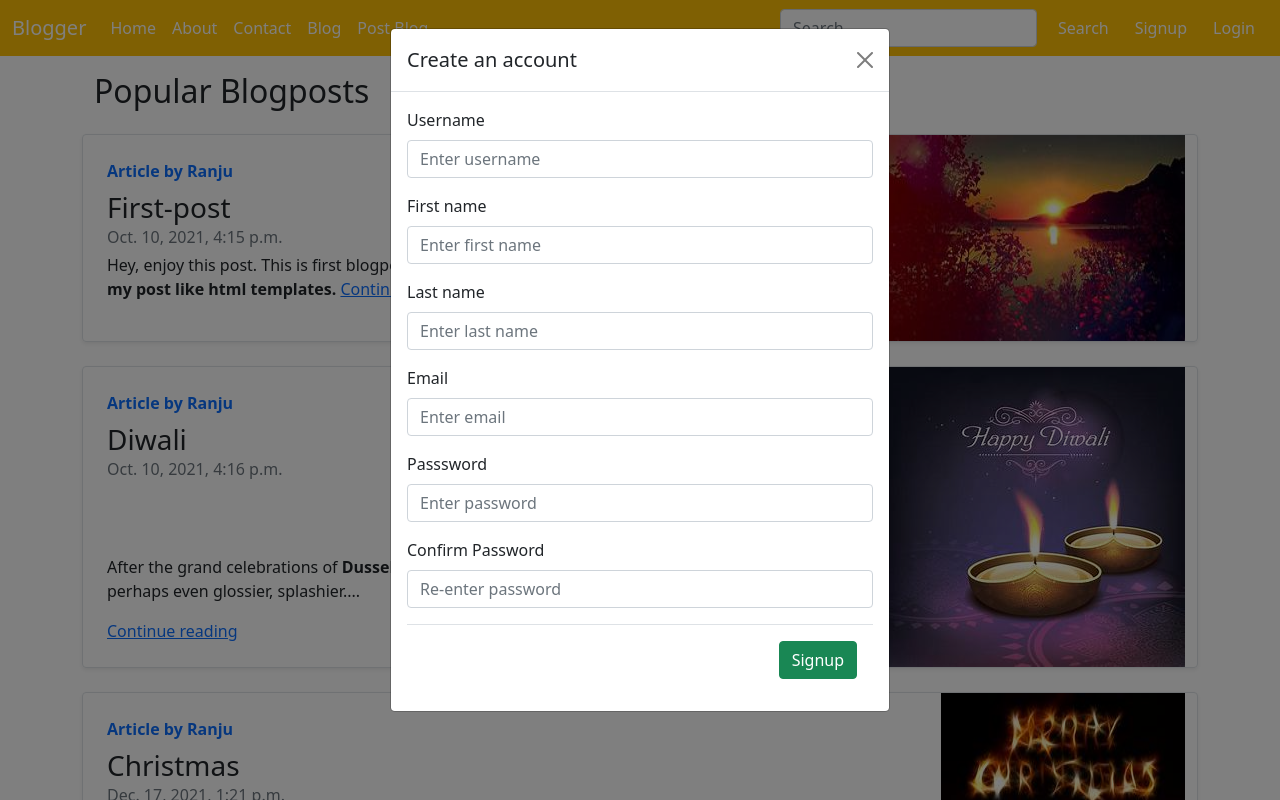
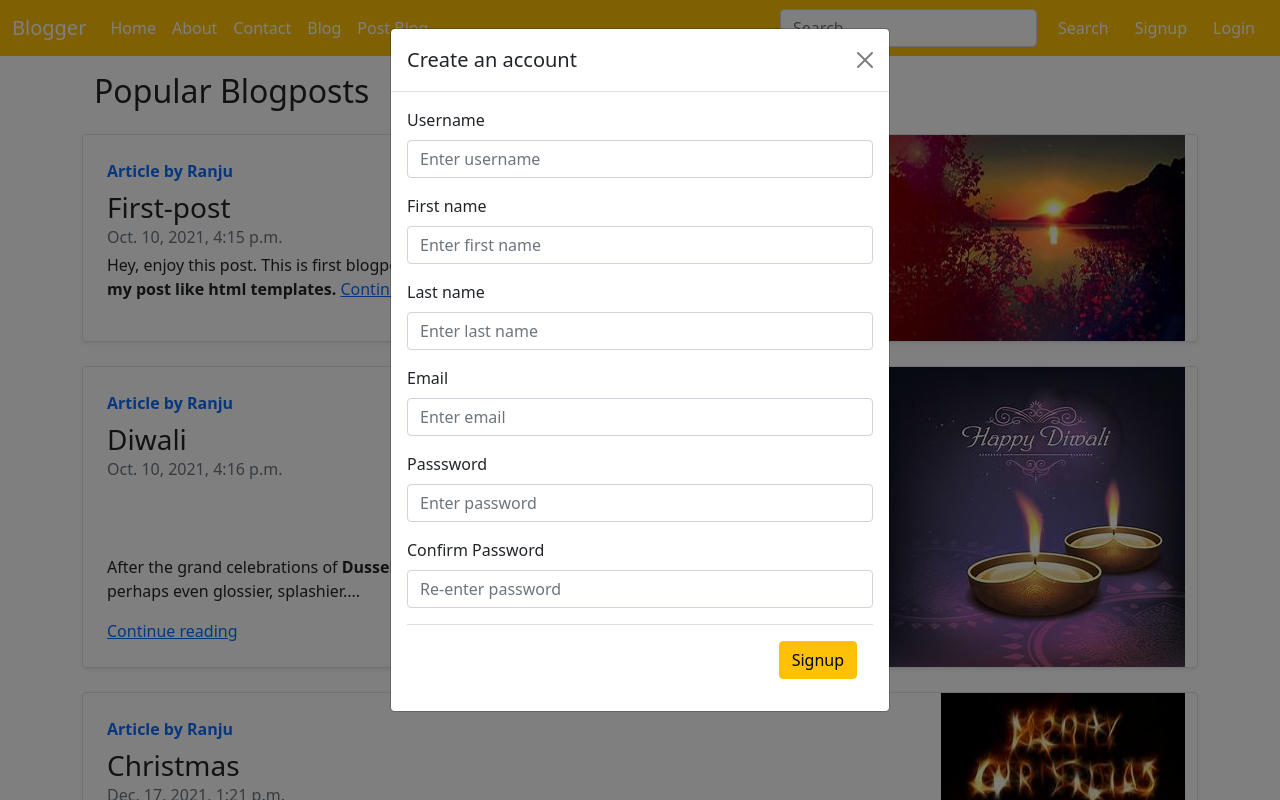
Before and after one commit to coderrancho/Blogger, a Django app: page /blog/ in a window 1280 px wide, after a click on "Signup". Run offline with Django 3.2, Linux system fonts and the light colour scheme; data comes from the database, SQL or seed files in the repository.

Commit message:
Update basic.html

```diff
--- a/templates/basic.html
+++ b/templates/basic.html
@@ -111,7 +111,7 @@
 
 
           <div class="modal-footer">
-            <button type="submit" class="btn btn-success">Signup</button>
+            <button type="submit" class="btn btn-warning">Signup</button>
           </div>
           </form>
            </div>
```
